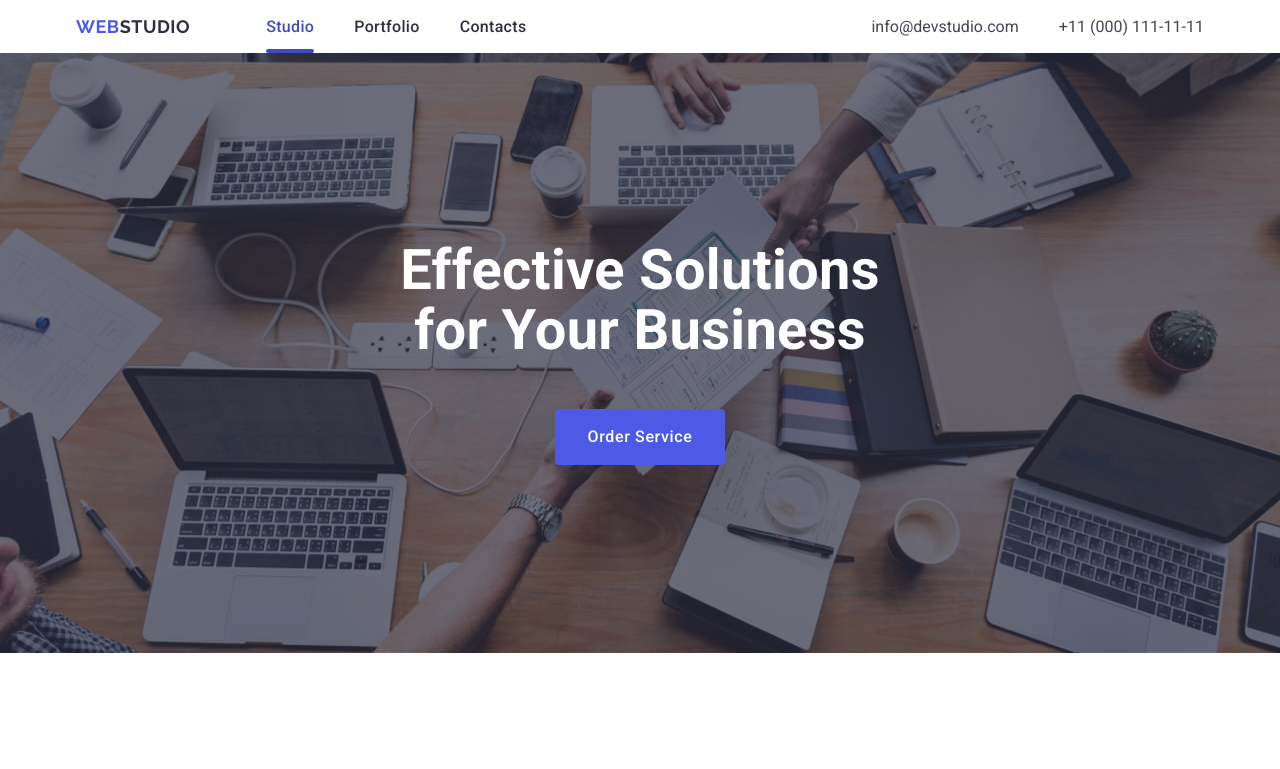
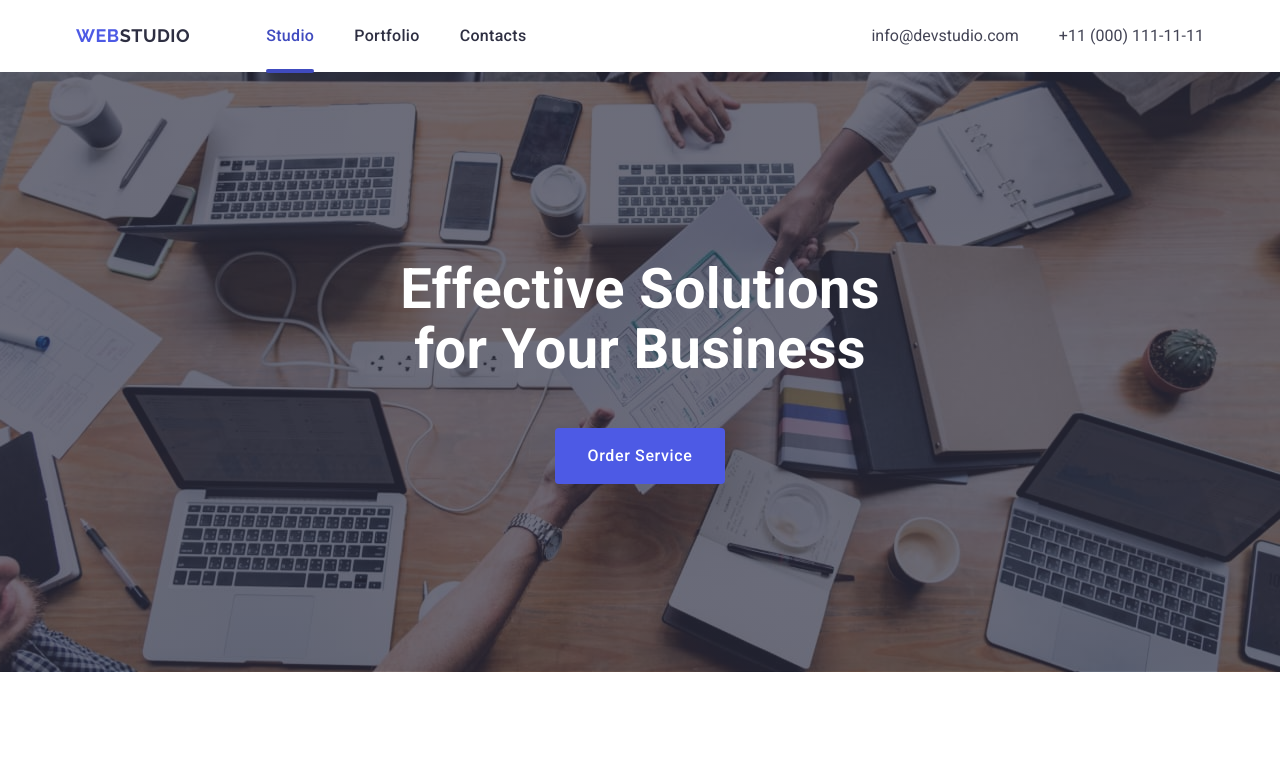
Before and after one commit to zditovec/goit-markup-hw-6rew, a plain HTML site: page index.html in a window 1280 px wide. Shown: the top 769 px of the page. Drawn offline with nearby package versions, Linux system fonts and the light colour scheme.

Commit message:
adaptive rev-1

```diff
--- a/css/media.css
+++ b/css/media.css
@@ -32,6 +32,7 @@
     color: #2E2F42;
     font-weight: 500;
     padding: 24px 0;
+    display: block;
   }
 .mail-list{
   line-height: 0;
@@ -57,7 +58,7 @@
     height: 4px;
     content: '';
     left: 0;
-    bottom: 7px;
+    bottom: -1px;
     border-radius: 2px;
     background-color: #404bbf;
   }
```
